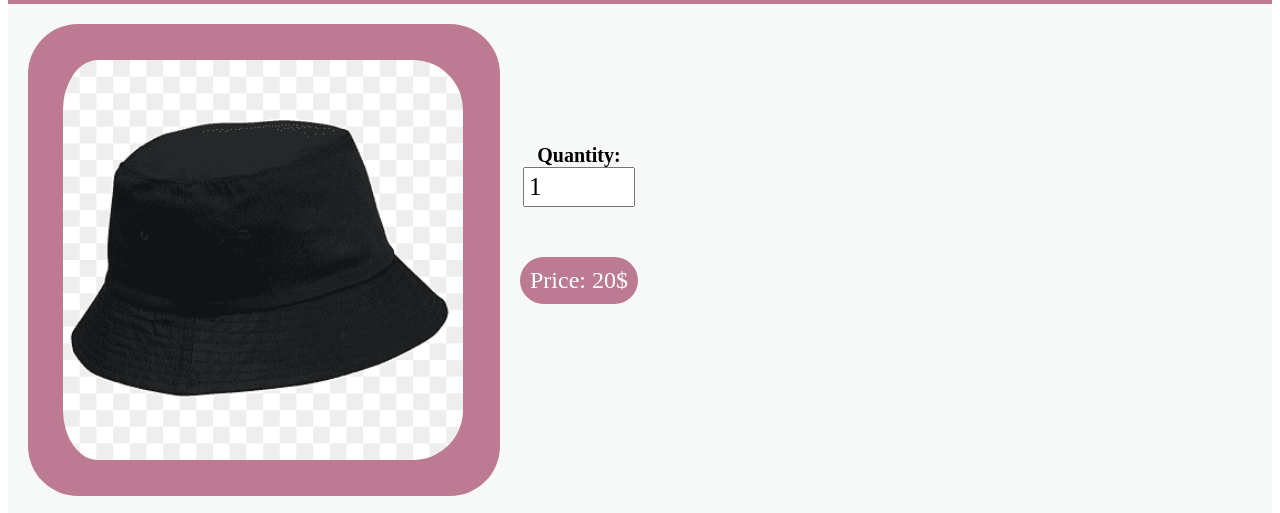
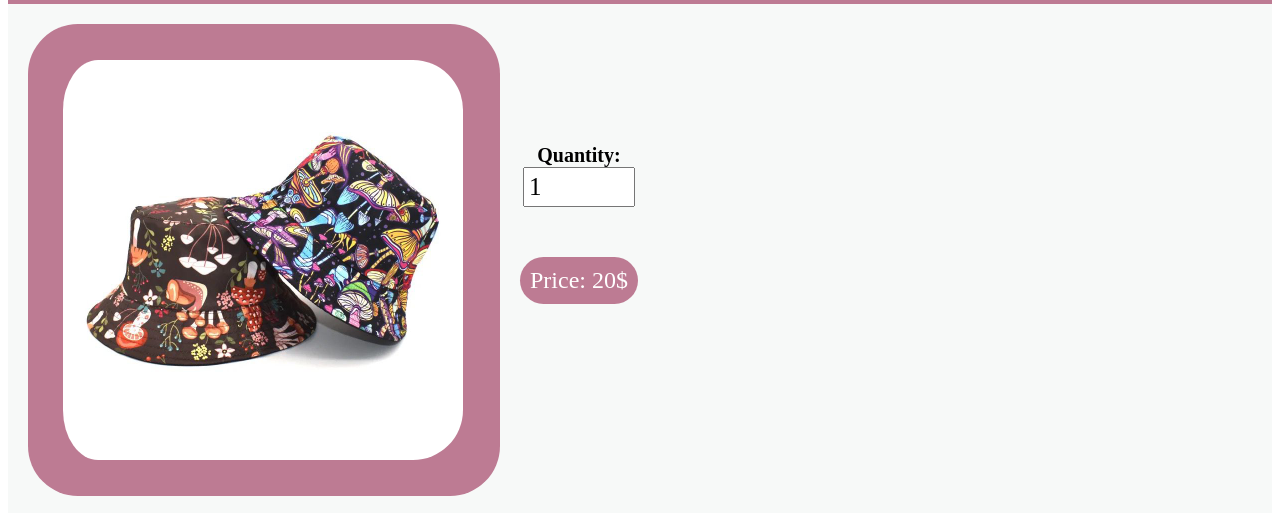
Before and after one commit to FBFlow/github, a plain HTML site: page hats2.html in a window 1280 px wide. Shown: the part 159-672 px from the top of the page. Drawn offline with Linux system fonts and the light colour scheme.

Commit message:
Update hats2.html

```diff
--- a/hats2.html
+++ b/hats2.html
@@ -24,7 +24,7 @@
     <div class="cointainer">
         <div class="item" id="box1">
             <div class="item-details">
-                <img src="hats.png" alt="Image" class="item-image">
+                <img src="magicmushroom.jpg" alt="Image" class="item-image">
             </div>
         </div>
         <div class="quantity">
```
